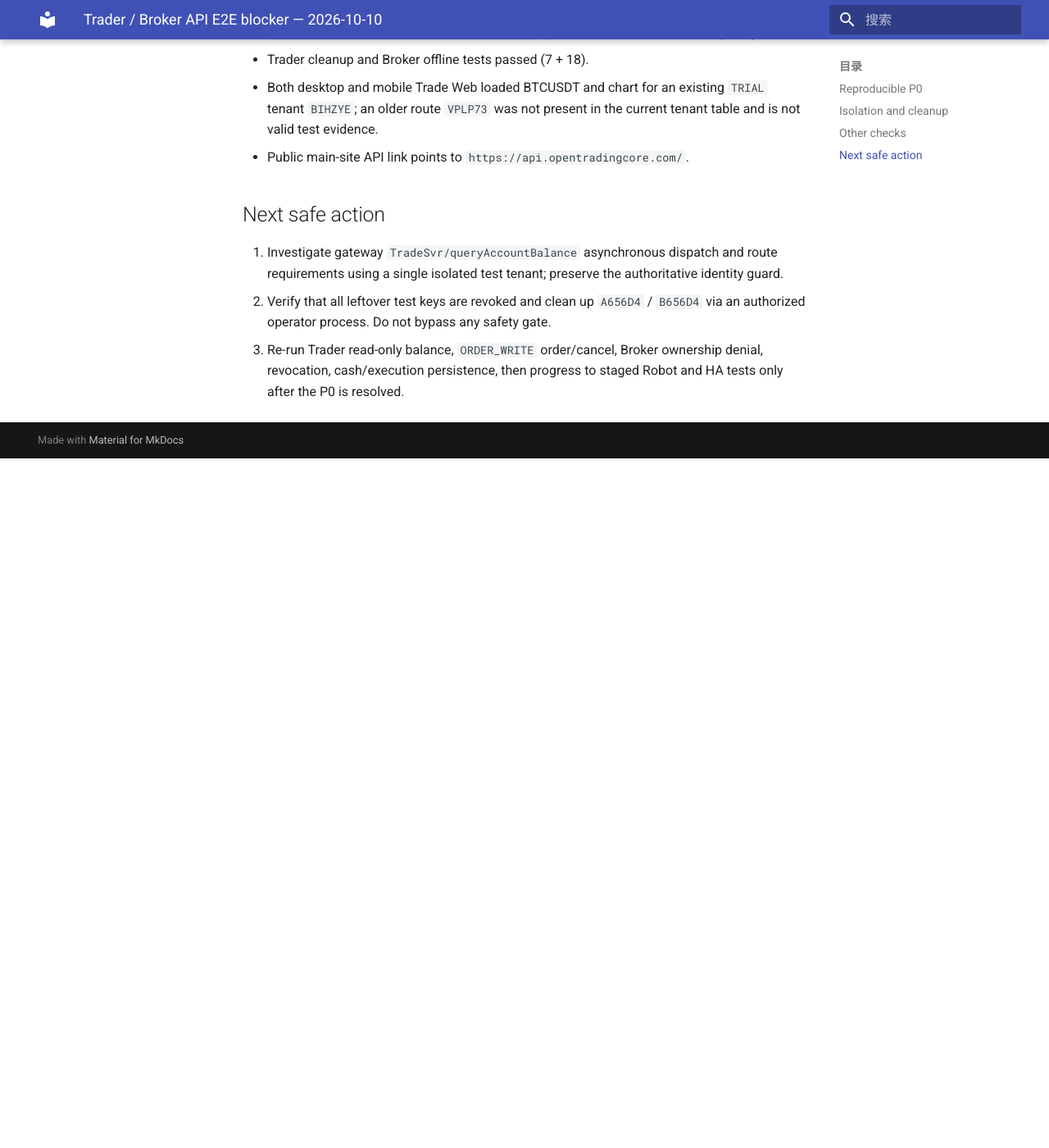
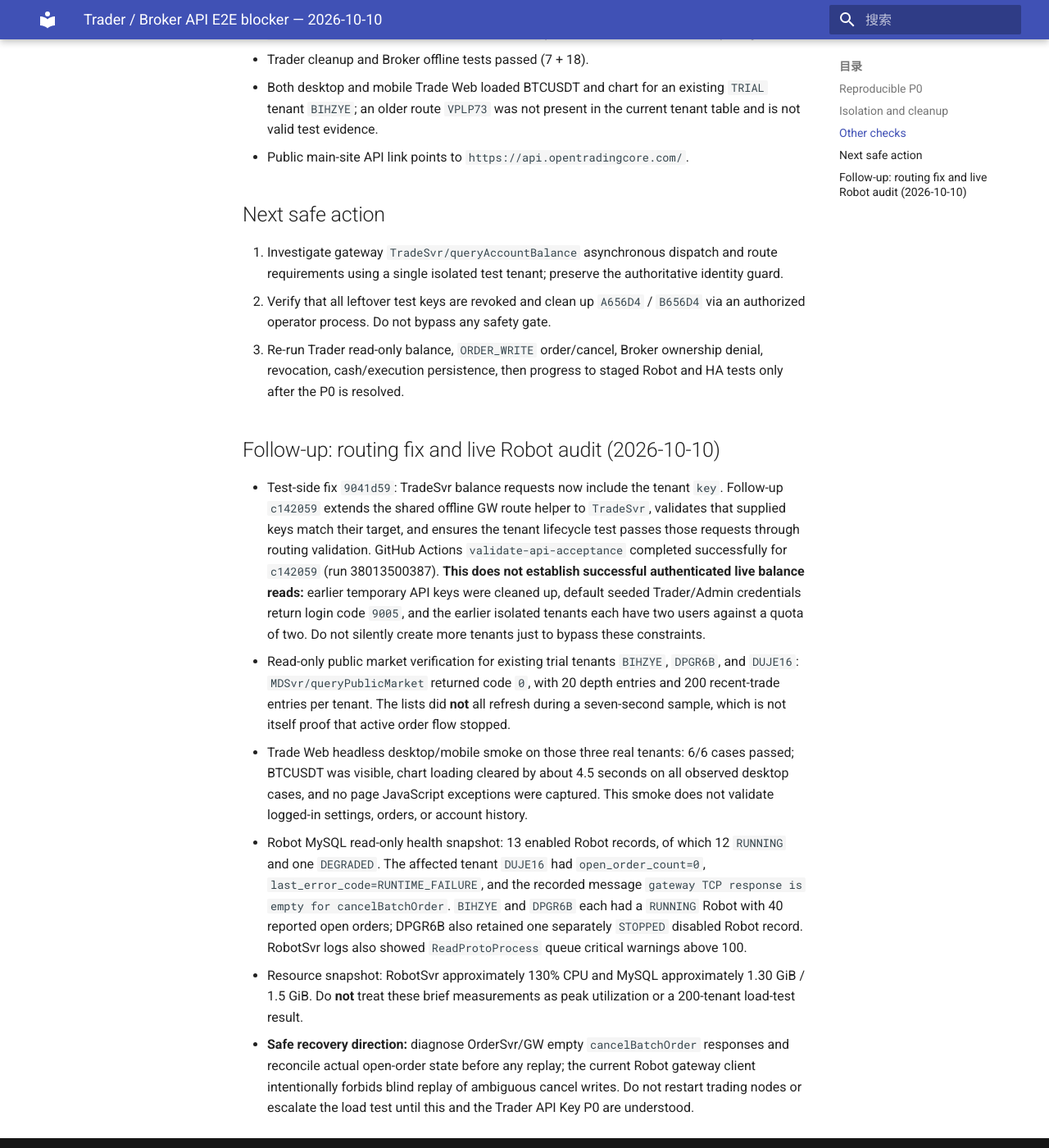
Before and after one commit to bliplink/dc-quant-deploy, an MkDocs documentation site: the page built from docs/TRADER_API_KEY_E2E_BLOCKER_20261010.md, in a window 1280 px wide and 1400 px high, scrolled down 1336 px. Shown: the whole window at 82% size. Built offline with MkDocs 1.6.1 and Material for MkDocs 9.7.7, drawn with Linux system fonts in a browser that asks for light colours; before the commit the page ends 1895 px from its top, so only the background shows below that.

Commit message:
docs(saas): record routed Trader E2E status and degraded Robot evidence

```diff
--- a/docs/TRADER_API_KEY_E2E_BLOCKER_20261010.md
+++ b/docs/TRADER_API_KEY_E2E_BLOCKER_20261010.md
@@ -37,3 +37,13 @@
 1. Investigate gateway `TradeSvr/queryAccountBalance` asynchronous dispatch and route requirements using a single isolated test tenant; preserve the authoritative identity guard.
 2. Verify that all leftover test keys are revoked and clean up `A656D4` / `B656D4` via an authorized operator process. Do not bypass any safety gate.
 3. Re-run Trader read-only balance, `ORDER_WRITE` order/cancel, Broker ownership denial, revocation, cash/execution persistence, then progress to staged Robot and HA tests only after the P0 is resolved.
+
+
+## Follow-up: routing fix and live Robot audit (2026-10-10)
+
+- Test-side fix `9041d59`: TradeSvr balance requests now include the tenant `key`. Follow-up `c142059` extends the shared offline GW route helper to `TradeSvr`, validates that supplied keys match their target, and ensures the tenant lifecycle test passes those requests through routing validation. GitHub Actions `validate-api-acceptance` completed successfully for `c142059` (run 38013500387). **This does not establish successful authenticated live balance reads:** earlier temporary API keys were cleaned up, default seeded Trader/Admin credentials return login code `9005`, and the earlier isolated tenants each have two users against a quota of two. Do not silently create more tenants just to bypass these constraints.
+- Read-only public market verification for existing trial tenants `BIHZYE`, `DPGR6B`, and `DUJE16`: `MDSvr/queryPublicMarket` returned code `0`, with 20 depth entries and 200 recent-trade entries per tenant. The lists did **not** all refresh during a seven-second sample, which is not itself proof that active order flow stopped.
+- Trade Web headless desktop/mobile smoke on those three real tenants: 6/6 cases passed; BTCUSDT was visible, chart loading cleared by about 4.5 seconds on all observed desktop cases, and no page JavaScript exceptions were captured. This smoke does not validate logged-in settings, orders, or account history.
+- Robot MySQL read-only health snapshot: 13 enabled Robot records, of which 12 `RUNNING` and one `DEGRADED`. The affected tenant `DUJE16` had `open_order_count=0`, `last_error_code=RUNTIME_FAILURE`, and the recorded message `gateway TCP response is empty for cancelBatchOrder`. `BIHZYE` and `DPGR6B` each had a `RUNNING` Robot with 40 reported open orders; DPGR6B also retained one separately `STOPPED` disabled Robot record. RobotSvr logs also showed `ReadProtoProcess` queue critical warnings above 100.
+- Resource snapshot: RobotSvr approximately 130% CPU and MySQL approximately 1.30 GiB / 1.5 GiB. Do **not** treat these brief measurements as peak utilization or a 200-tenant load-test result.
+- **Safe recovery direction:** diagnose OrderSvr/GW empty `cancelBatchOrder` responses and reconcile actual open-order state before any replay; the current Robot gateway client intentionally forbids blind replay of ambiguous cancel writes. Do not restart trading nodes or escalate the load test until this and the Trader API Key P0 are understood.
```
